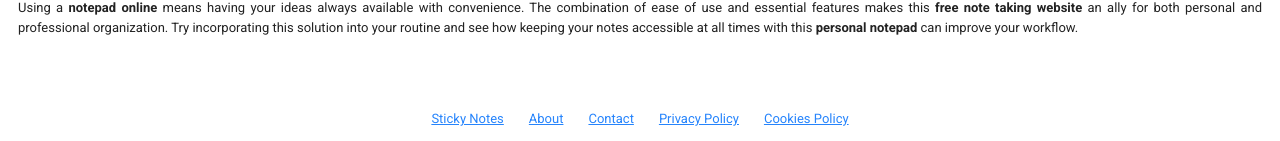
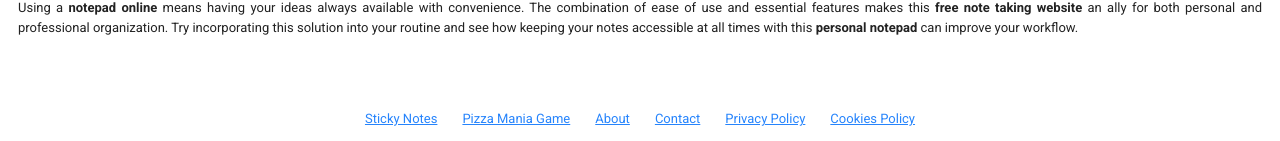
Before and after one commit to Landowski/nottepad, a Jekyll site: the page built from index.html, in a window 1280 px wide. Shown: the part 1870-2011 px from the top of the page. Built offline with Jekyll 4.4.1, drawn with Linux system fonts in a browser that asks for light colours; nearby versions of some CDN libraries; comment, search, counter and statistics services are not loaded.

Commit message:
Update home.html

```diff
--- a/_layouts/home.html
+++ b/_layouts/home.html
@@ -99,6 +99,7 @@
 
             <div class="terms">
                 <a href="https://snotes.site" target="_blank">Sticky Notes</a>
+                <a href="https://pizza-mania-game.com" target="_blank">Pizza Mania Game</a>
                 <a href="{{ page.link_about }}" target="_blank">{{ page.text_about }}</a>
                 <a href="{{ page.link_contact }}" target="_blank">{{ page.text_contact }}</a>
                 <a href="{{ page.link_privacy }}" target="_blank">{{ page.text_privacy }}</a>
```
